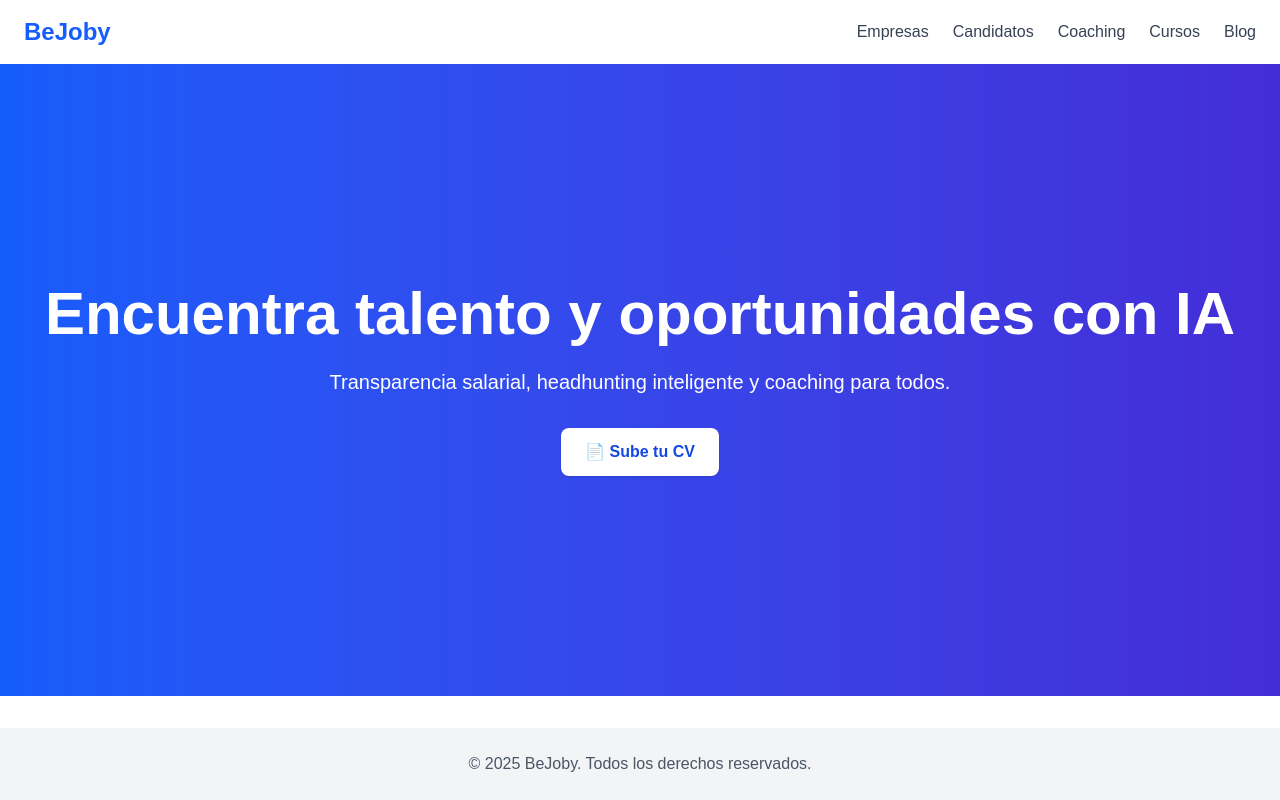
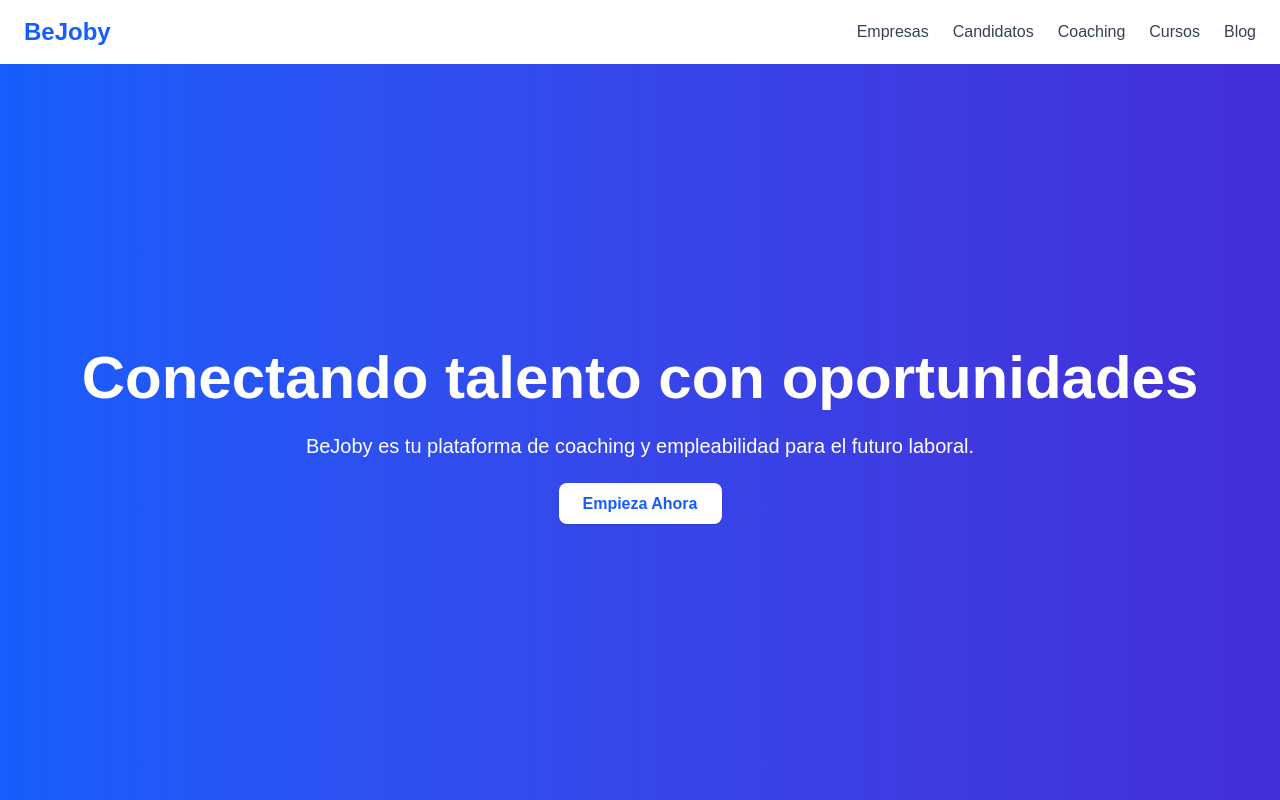
Before and after one commit to erwindaza/bejoby, a Next.js app: page / in a window 1280 px wide. Built offline with nearby package versions, Linux system fonts and the light colour scheme.

Commit message:
Normalize line endings

```diff
--- a/src/app/page.tsx
+++ b/src/app/page.tsx
@@ -6,36 +6,32 @@ export default function Home() {
         <div className="max-w-7xl mx-auto flex justify-between items-center py-4 px-6">
           <h1 className="text-2xl font-bold text-blue-600">BeJoby</h1>
           <nav className="space-x-6 text-gray-700 font-medium">
-            <a href="#">Empresas</a>
-            <a href="#">Candidatos</a>
-            <a href="#">Coaching</a>
-            <a href="#">Cursos</a>
-            <a href="#">Blog</a>
+            <a href="/empresas">Empresas</a>
+            <a href="/candidatos">Candidatos</a>
+            <a href="/coaching">Coaching</a>
+            <a href="/cursos">Cursos</a>
+            <a href="/blog">Blog</a>
           </nav>
         </div>
       </header>
 
       {/* Hero Section */}
-      <section className="flex-grow flex items-center justify-center bg-gradient-to-r from-blue-600 to-indigo-700 text-white text-center px-6">
-        <div>
+      <section className="flex-grow flex items-center justify-center bg-gradient-to-r from-blue-600 to-indigo-700 text-white">
+        <div className="text-center px-6">
           <h2 className="text-4xl sm:text-6xl font-bold mb-6">
-            Encuentra talento y oportunidades con IA
+            Conectando talento con oportunidades
           </h2>
           <p className="text-lg sm:text-xl mb-8">
-            Transparencia salarial, headhunting inteligente y coaching para todos.
+            BeJoby es tu plataforma de coaching y empleabilidad para el futuro laboral.
           </p>
-          <button className="bg-white text-blue-700 px-6 py-3 rounded-lg font-semibold shadow hover:bg-gray-100 transition">
-            📄 Sube tu CV
-          </button>
+          <a
+            href="#"
+            className="px-6 py-3 bg-white text-blue-600 font-semibold rounded-lg shadow hover:bg-gray-100"
+          >
+            Empieza Ahora
+          </a>
         </div>
       </section>
-
-      {/* Footer */}
-      <footer className="bg-gray-100 py-6 mt-8">
-        <div className="max-w-7xl mx-auto text-center text-gray-600">
-          <p>© 2025 BeJoby. Todos los derechos reservados.</p>
-        </div>
-      </footer>
     </main>
   );
 }
```
Also changed, not shown: package.json (line endings or trailing spaces), 1 other file (tests, documents, lock files or other folders).
